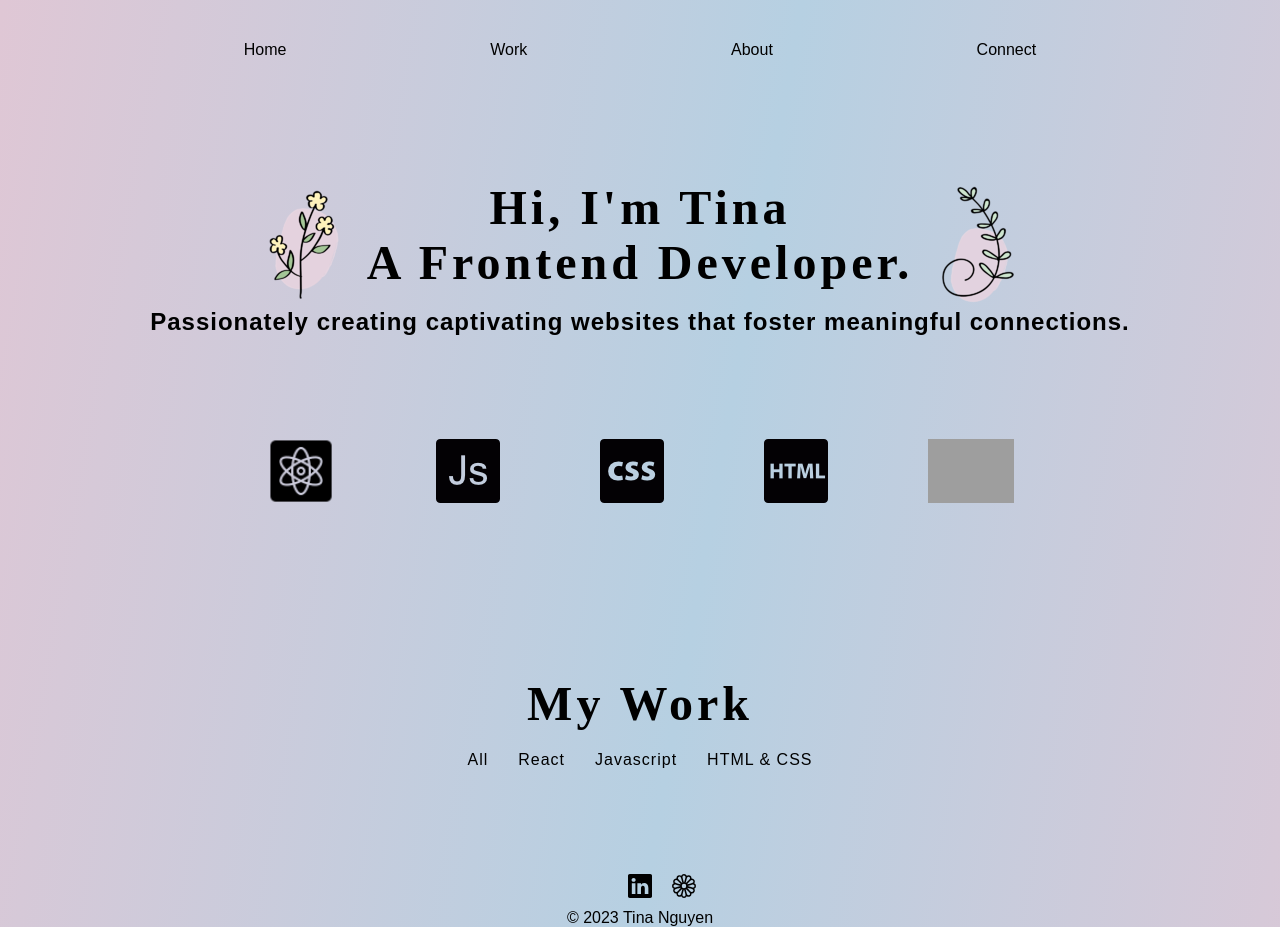
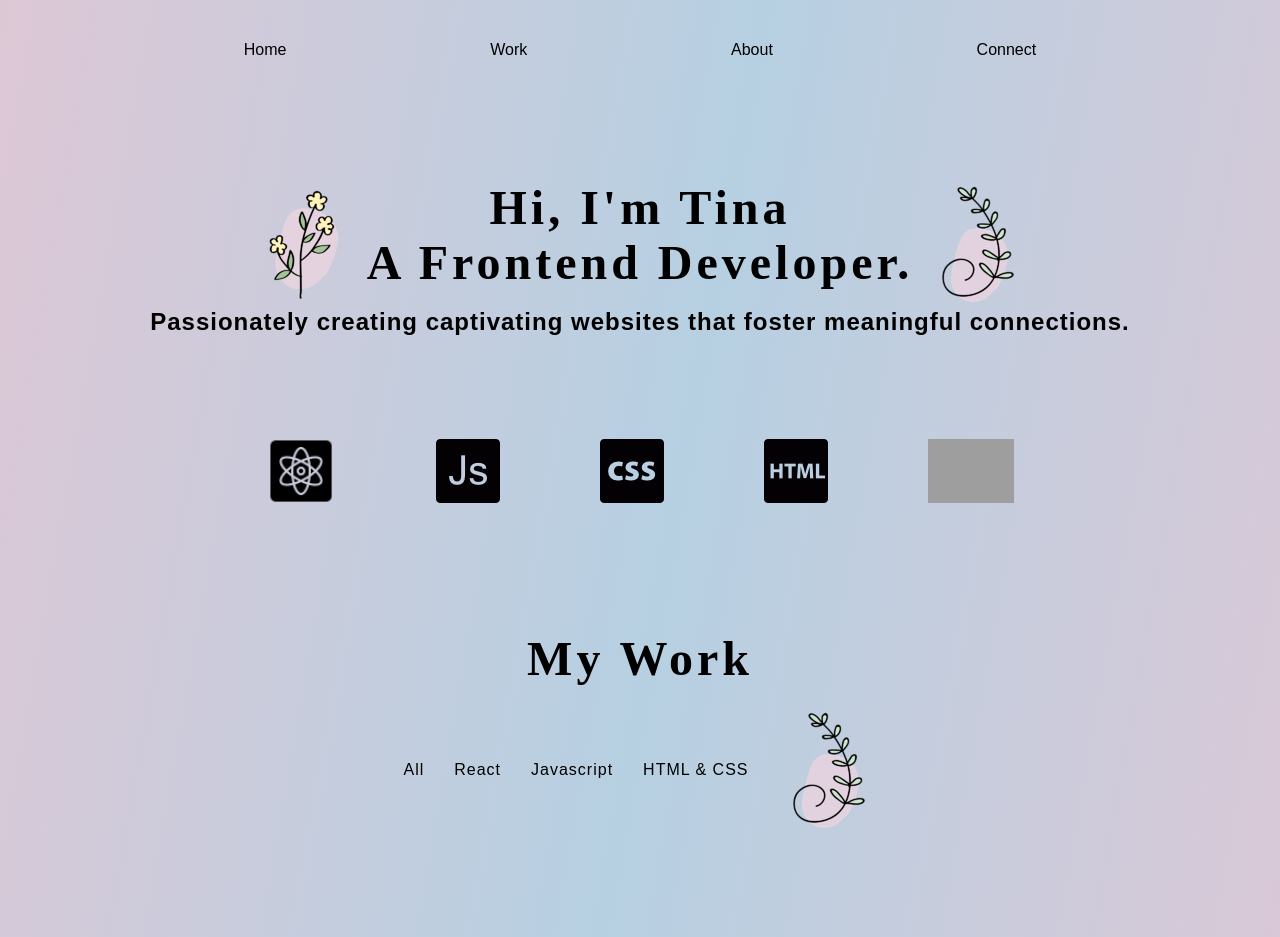
Before and after one commit to twentyfive21/portfolio-react, a React (Vite) app: page / in a window 1280 px wide. Shown: the top 937 px of the page. Built offline with nearby package versions, Linux system fonts and the light colour scheme; grey boxes are pictures that could not be loaded; some icons are missing; a web font is replaced by a local one.

Commit message:
small styling and startingdata for projects page

```diff
--- a/src/components/Skills/Skills.css
+++ b/src/components/Skills/Skills.css
@@ -2,7 +2,7 @@
  display: flex;
  justify-content: center;
  align-items: center;
- padding-bottom: 170px;
+ padding-bottom: 125px;
 }
 .skills img {
     padding: 0px 50px;
--- a/src/components/Work/Work.jsx
+++ b/src/components/Work/Work.jsx
@@ -1,8 +1,11 @@
 import React from 'react'
 import './Work.css'
+import data from '../../utilities/data'
 
 function Work() {
+  console.log(data)
   return (
+
     <div className='work-container'>
       <h1>My Work</h1>
      <div className='filter-container'>
@@ -10,6 +13,7 @@ function Work() {
       <p>React</p>
       <p>Javascript</p>
       <p>HTML & CSS</p>
+      <img src={data[0].img} alt="" />
     </div>
     </div>
   )
--- /dev/null
+++ b/src/utilities/data.js
@@ -0,0 +1,12 @@
+import green from '../assets/green.png'
+
+const data = [
+    {
+    key: 1,
+    name: 'Polaroid Palette',
+    category: 'react',
+    img: green,
+    url: ''
+    },
+]
+export default data
```
